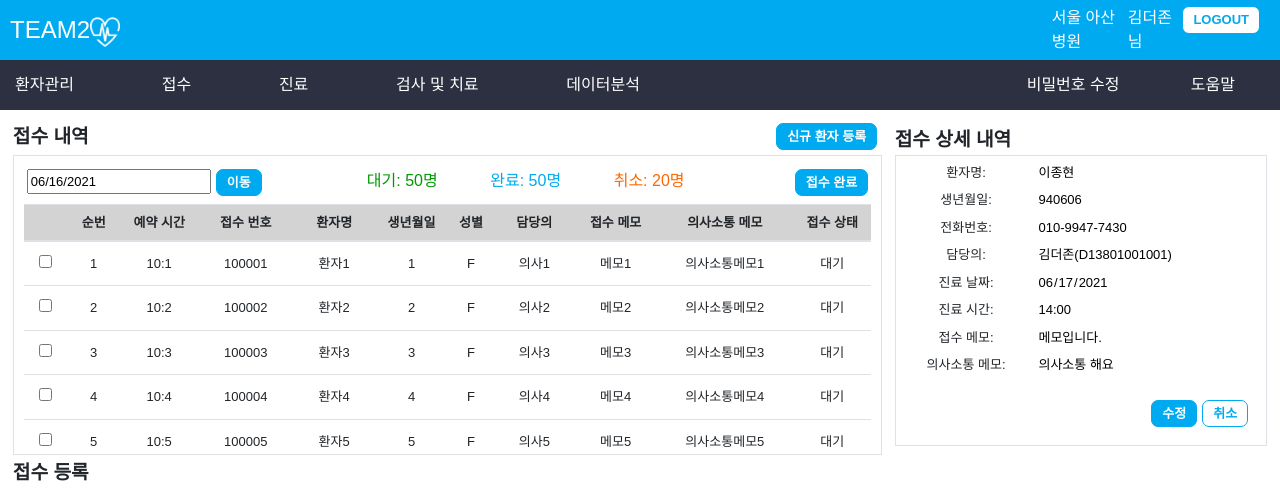
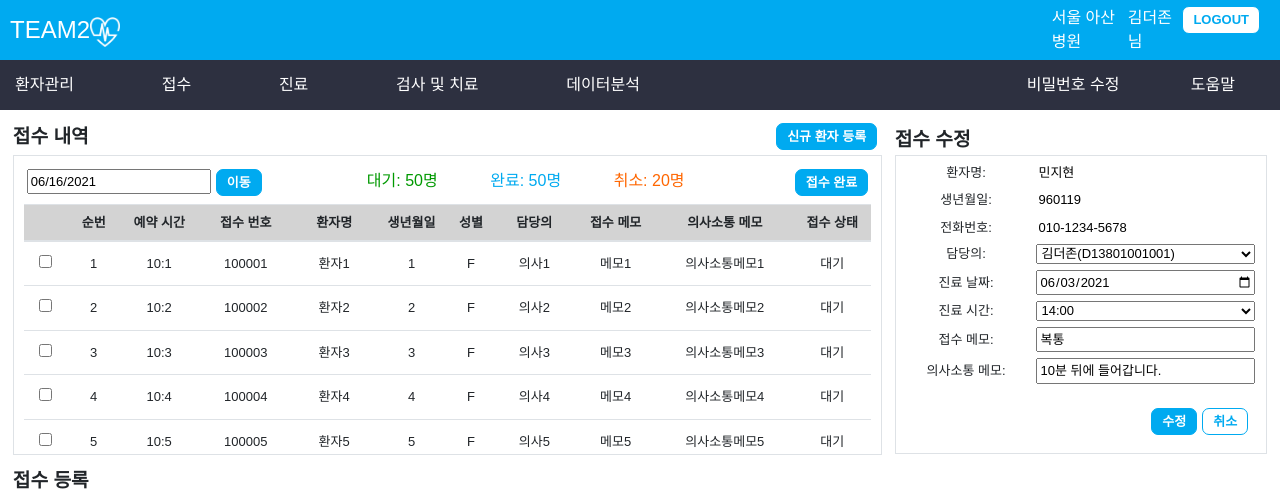
Before and after one commit to JongHyun94/Final_Team2_FrontEnd, a React (Create React App) app: page /Register in a window 1280 px wide. Shown: the top 495 px of the page. Built offline with nearby package versions, Linux system fonts and the light colour scheme.

Commit message:
[update] 접수 수정 페이지 수정

```diff
--- a/src/views/Register/Register.css
+++ b/src/views/Register/Register.css
@@ -155,6 +155,61 @@ select {
   justify-content: flex-end;
   padding: 18px;
 }
+
+/* RegisterUpdateForm */
+.RegisterUpdateForm {
+  display: flex;
+  flex-direction: column;
+  width: 30%;
+  height: 100% !important;
+  /* background-color: brown; */
+  margin: 3px 0 1% 1%;
+}
+.RegisterUpdateForm_header {
+  font-size: larger;
+  font-weight: bold;
+}
+.RegisterUpdateForm_content {
+  display: flex;
+  flex-direction: row;
+  font-size: small;
+}
+.RegisterUpdateForm_content_form {
+  width: 100%;
+}
+.RegisterUpdateForm_content_list {
+  display: flex;
+  flex-direction: row;
+  margin-top: 6px;
+  margin-bottom: 6px;
+}
+.RegisterUpdateForm_content_list_label {
+  display: flex;
+  justify-content: center;
+  align-items: center;
+  width: 38%;
+}
+.RegisterUpdateForm_content_list_input {
+  display: flex;
+  width: 62%;
+}
+.RegisterUpdateForm_content_list_input > input,
+select {
+  width: 95%;
+}
+.RegisterUpdateForm_content_list_input_readOnly{
+  border:none;
+}
+.RegisterUpdateForm_content_list_input_readOnly:focus{
+  outline:none;
+}
+.RegisterUpdateForm_content_button {
+  display: flex;
+  flex-direction: row;
+  justify-content: flex-end;
+  padding: 18px;
+}
+
 /* RegisterPatientList */
 .RegisterPatientList {
   display: flex;
--- a/src/views/Register/RegisterCreateForm.js
+++ b/src/views/Register/RegisterCreateForm.js
@@ -67,7 +67,7 @@ function RegisterCreateForm(props) {
                 {/* 임의의 데이터 넣어서 출력 해보기 */}
                 {doctors.map(doctor => {
                   return (
-                    <option value={doctor.Doctor_Name}>{doctor.Doctor_Name}</option>
+                    <option key={doctor.Doctor_Name} value={doctor.Doctor_Name}>{doctor.Doctor_Name}</option>
                   );
                 })}
               </select>
--- a/src/views/Register/RegisterRead.js
+++ b/src/views/Register/RegisterRead.js
@@ -81,7 +81,7 @@ function RegisterRead(props) {
                 접수 메모:
               </div>
               <div className="RegisterRead_content_list_input">
-                <input className="RegisterRead_content_list_input_readOnly" type="text" value={patient.Treatment_Memo} />
+                <input className="RegisterRead_content_list_input_readOnly" type="text" value={patient.Treatment_Memo} readOnly/>
               </div>
             </div>
             <div className="RegisterRead_content_list">
@@ -89,7 +89,7 @@ function RegisterRead(props) {
                 의사소통 메모:
               </div>
               <div className="RegisterRead_content_list_input">
-                <input className="RegisterRead_content_list_input_readOnly" type="text" value={patient.Communication_Memo} />
+                <input className="RegisterRead_content_list_input_readOnly" type="text" value={patient.Communication_Memo} readOnly/>
               </div>
             </div>
           </form>
--- a/src/views/Register/RegisterTimeTable.js
+++ b/src/views/Register/RegisterTimeTable.js
@@ -1,6 +1,5 @@
 import React, { Component, useState } from "react";
 import moment from "moment";
-
 import TimeTable from "react-timetable-events";
 
 function RegisterTimeTable(props) {
--- a/src/views/Register/RegisterUpdateForm.js
+++ b/src/views/Register/RegisterUpdateForm.js
@@ -15,7 +15,7 @@ function RegisterUpdateForm(props) {
                 환자명:
               </div>
               <div className="RegisterUpdateForm_content_list_input">
-                <input type="text" value="민지현" />
+                <input className="RegisterUpdateForm_content_list_input_readOnly" type="text" value="민지현"  />
               </div>
             </div>
             <div className="RegisterUpdateForm_content_list">
@@ -23,7 +23,7 @@ function RegisterUpdateForm(props) {
                 생년월일:
               </div>
               <div className="RegisterUpdateForm_content_list_input">
-                <input type="text" value="960119" />
+                <input className="RegisterUpdateForm_content_list_input_readOnly" type="text" value="960119" />
               </div>
             </div>
             <div className="RegisterUpdateForm_content_list">
@@ -31,7 +31,7 @@ function RegisterUpdateForm(props) {
                 전화번호:
               </div>
               <div className="RegisterUpdateForm_content_list_input">
-                <input type="text" value="010-1234-5678" />
+                <input className="RegisterUpdateForm_content_list_input_readOnly" type="text" value="010-1234-5678" />
               </div>
             </div>
             <div className="RegisterUpdateForm_content_list">
@@ -81,7 +81,7 @@ function RegisterUpdateForm(props) {
             </div>
           </form>
           {/* 수정 취소 버튼 */}
-          <div className="RegisterRead_content_button">
+          <div className="RegisterUpdateForm_content_button">
             <button className="button_team2_fill">수정</button>
             <button className="button_team2_empty">취소</button>
           </div>
--- a/src/views/Register/index.js
+++ b/src/views/Register/index.js
@@ -54,8 +54,8 @@ function Register(props) {
         </div>
         {/* 접수 상세 내역 or  접수 수정*/}
         <div className="RegisterRead">
-          <RegisterRead />
-          {/* <RegisterUpdateForm/> */}
+          {/* <RegisterRead /> */}
+          <RegisterUpdateForm/>
           {/* <Switch>
             <Route path="" exact component={}/>
           </Switch> */}
```
